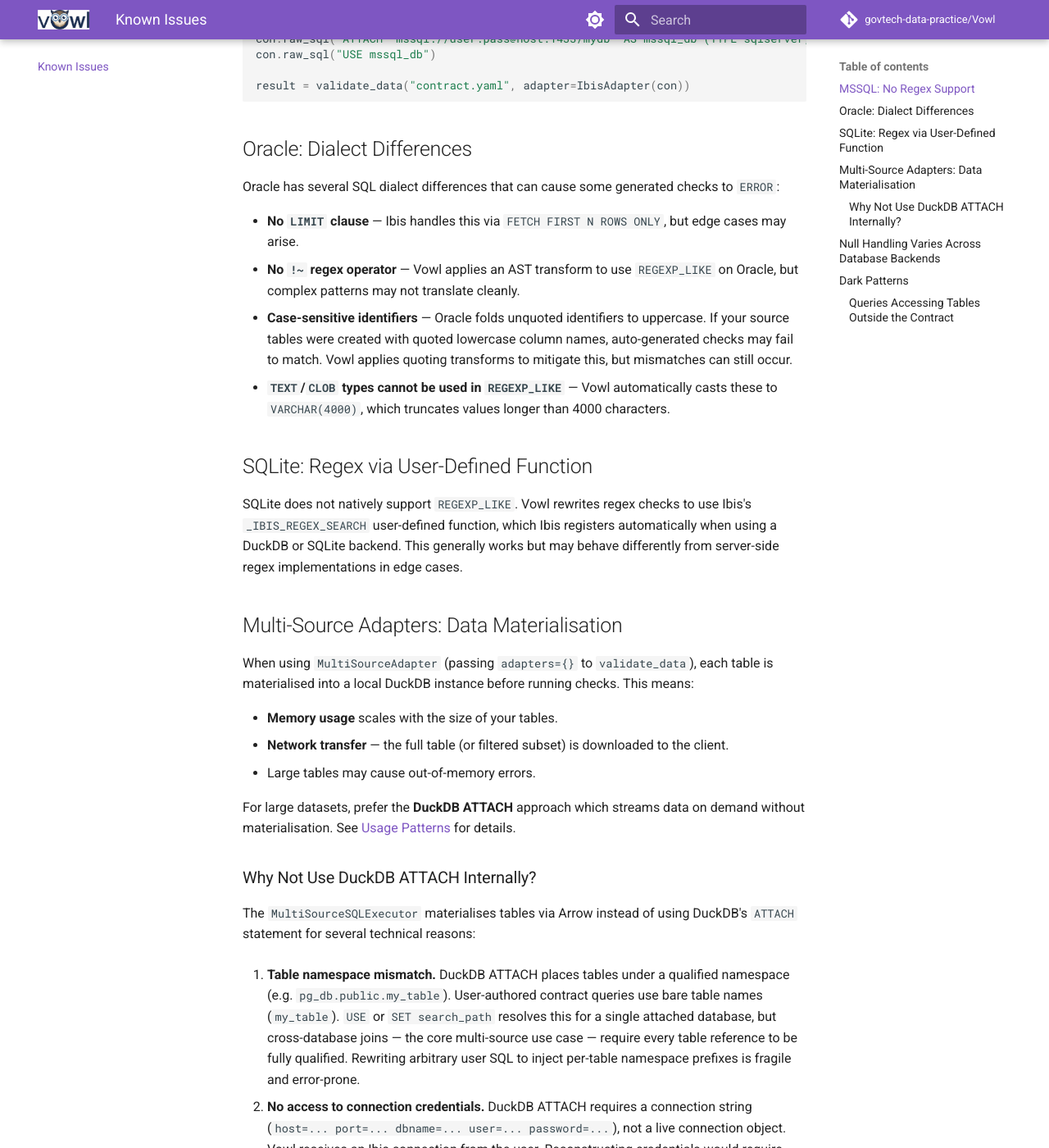
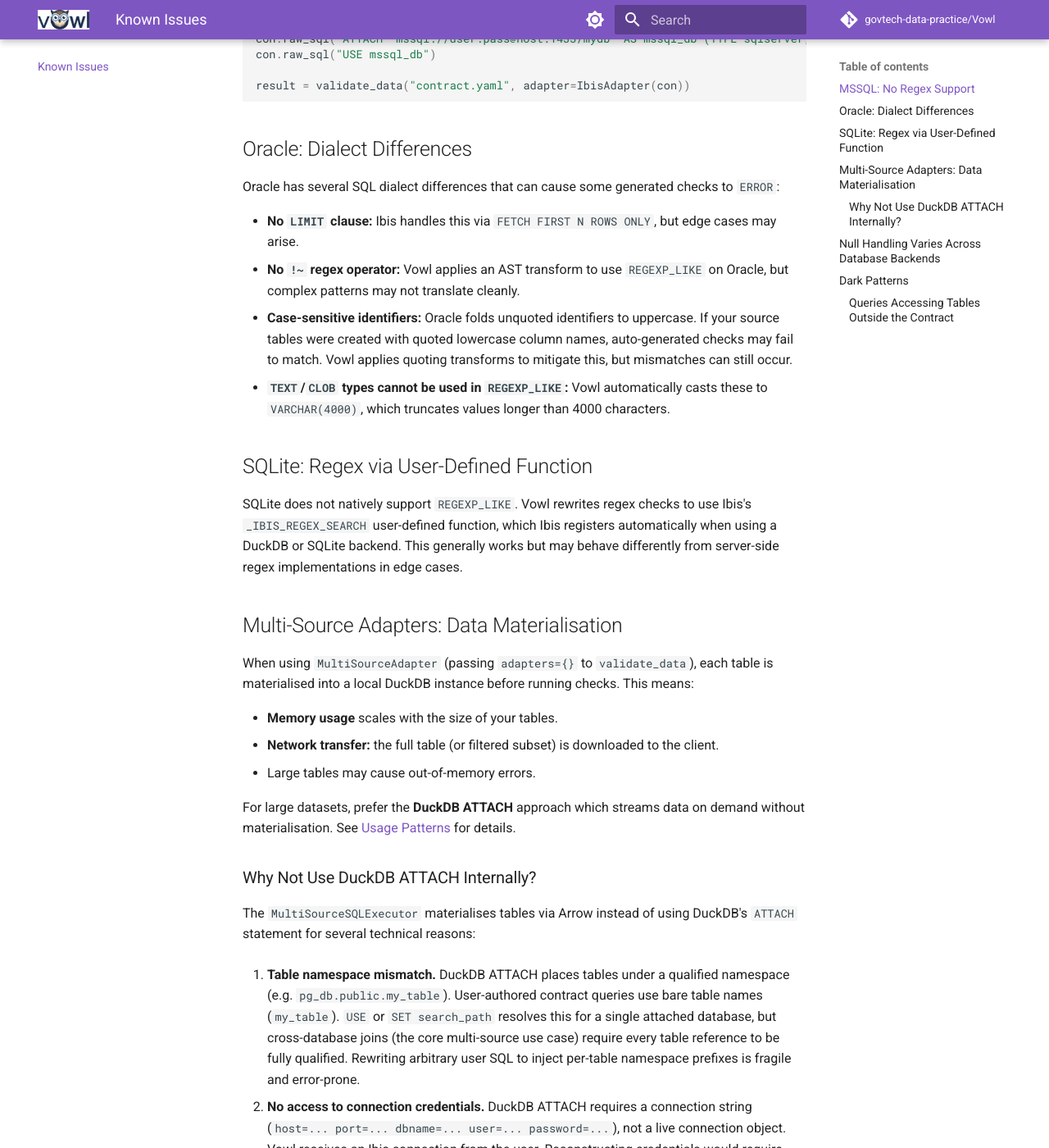
Before and after one commit to govtech-data-practice/vowl, an MkDocs documentation site: the page built from docs/known-issues.md, in a window 1280 px wide and 1400 px high, scrolled down 657 px. Shown: the whole window at 82% size. Built offline with MkDocs 1.6.1 and Material for MkDocs 9.7.7, drawn with Linux system fonts in a browser that asks for light colours; comment, search, counter and statistics services are not loaded; some of the changed text lies outside the part shown.

Commit message:
fix: Formating Changes

````diff
--- a/docs/known-issues.md
+++ b/docs/known-issues.md
@@ -2,7 +2,7 @@
 
 ## MSSQL: No Regex Support
 
-SQL Server does not support `REGEXP_LIKE`. Pattern-based checks — including `logicalType` format validation (e.g. date patterns like `YYYY-MM`) and `logicalTypeOptions.pattern` — will return `ERROR` status when running against MSSQL.
+SQL Server does not support `REGEXP_LIKE`. Pattern-based checks, including `logicalType` format validation (e.g. date patterns like `YYYY-MM`) and `logicalTypeOptions.pattern`, will return `ERROR` status when running against MSSQL.
 
 **Affected checks:**
 
@@ -28,10 +28,10 @@ result = validate_data("contract.yaml", adapter=IbisAdapter(con))
 
 Oracle has several SQL dialect differences that can cause some generated checks to `ERROR`:
 
-- **No `LIMIT` clause** — Ibis handles this via `FETCH FIRST N ROWS ONLY`, but edge cases may arise.
-- **No `!~` regex operator** — Vowl applies an AST transform to use `REGEXP_LIKE` on Oracle, but complex patterns may not translate cleanly.
-- **Case-sensitive identifiers** — Oracle folds unquoted identifiers to uppercase. If your source tables were created with quoted lowercase column names, auto-generated checks may fail to match. Vowl applies quoting transforms to mitigate this, but mismatches can still occur.
-- **`TEXT`/`CLOB` types cannot be used in `REGEXP_LIKE`** — Vowl automatically casts these to `VARCHAR(4000)`, which truncates values longer than 4000 characters.
+- **No `LIMIT` clause:** Ibis handles this via `FETCH FIRST N ROWS ONLY`, but edge cases may arise.
+- **No `!~` regex operator:** Vowl applies an AST transform to use `REGEXP_LIKE` on Oracle, but complex patterns may not translate cleanly.
+- **Case-sensitive identifiers:** Oracle folds unquoted identifiers to uppercase. If your source tables were created with quoted lowercase column names, auto-generated checks may fail to match. Vowl applies quoting transforms to mitigate this, but mismatches can still occur.
+- **`TEXT`/`CLOB` types cannot be used in `REGEXP_LIKE`:** Vowl automatically casts these to `VARCHAR(4000)`, which truncates values longer than 4000 characters.
 
 ## SQLite: Regex via User-Defined Function
 
@@ -42,7 +42,7 @@ SQLite does not natively support `REGEXP_LIKE`. Vowl rewrites regex checks to us
 When using `MultiSourceAdapter` (passing `adapters={}` to `validate_data`), each table is materialised into a local DuckDB instance before running checks. This means:
 
 - **Memory usage** scales with the size of your tables.
-- **Network transfer** — the full table (or filtered subset) is downloaded to the client.
+- **Network transfer:** the full table (or filtered subset) is downloaded to the client.
 - Large tables may cause out-of-memory errors.
 
 For large datasets, prefer the **DuckDB ATTACH** approach which streams data on demand without materialisation. See [Usage Patterns](usage-patterns.md#option-b-duckdb-attach) for details.
@@ -87,7 +87,7 @@ This ensures nulls are caught directly, regardless of which database backend is
 
 ### Queries Accessing Tables Outside the Contract
 
-SQL checks in a contract can reference any table reachable on the connection — not just the tables declared in the contract's `schema` block. For example, a check like this:
+SQL checks in a contract can reference any table reachable on the connection, not just the tables declared in the contract's `schema` block. For example, a check like this:
 
 ```yaml
 quality:
@@ -109,9 +109,9 @@ will happily query `audit_log` even if it is not declared anywhere in the contra
 
 | Adapter | Behaviour |
 |---------|-----------|
-| `IbisAdapter` (native Ibis connection) | Works — the query runs against whatever the connection can reach. |
-| `MultiSourceAdapter` | Works — all materialised tables are available in the local DuckDB instance, so cross-references between them succeed. |
-| DuckDB ATTACH | **May not work** — only tables explicitly attached or aliased as views are visible. References to undeclared tables will fail with a missing table error. |
+| `IbisAdapter` (native Ibis connection) | Works: the query runs against whatever the connection can reach. |
+| `MultiSourceAdapter` | Works: all materialised tables are available in the local DuckDB instance, so cross-references between them succeed. |
+| DuckDB ATTACH | **May not work:** only tables explicitly attached or aliased as views are visible. References to undeclared tables will fail with a missing table error. |
 
 This is one reason the `MultiSourceAdapter` materialisation approach remains available despite its memory cost: it preserves the ability to run cross-table checks that reference tables outside the contract.
 
````
Also changed, not shown: other parts of docs/known-issues.md (+2 -2 lines), CONTRIBUTING.md (+6 -6 lines), README.md (+10 -10 lines), docs/architecture.md (+1 -1 lines), docs/contracts.md (+3 -3 lines), docs/index.md (+10 -10 lines), docs/roadmap.md (+3 -3 lines), docs/usage-patterns.md (+4 -4 lines), examples/README.md (+2 -2 lines), 9 other files.
